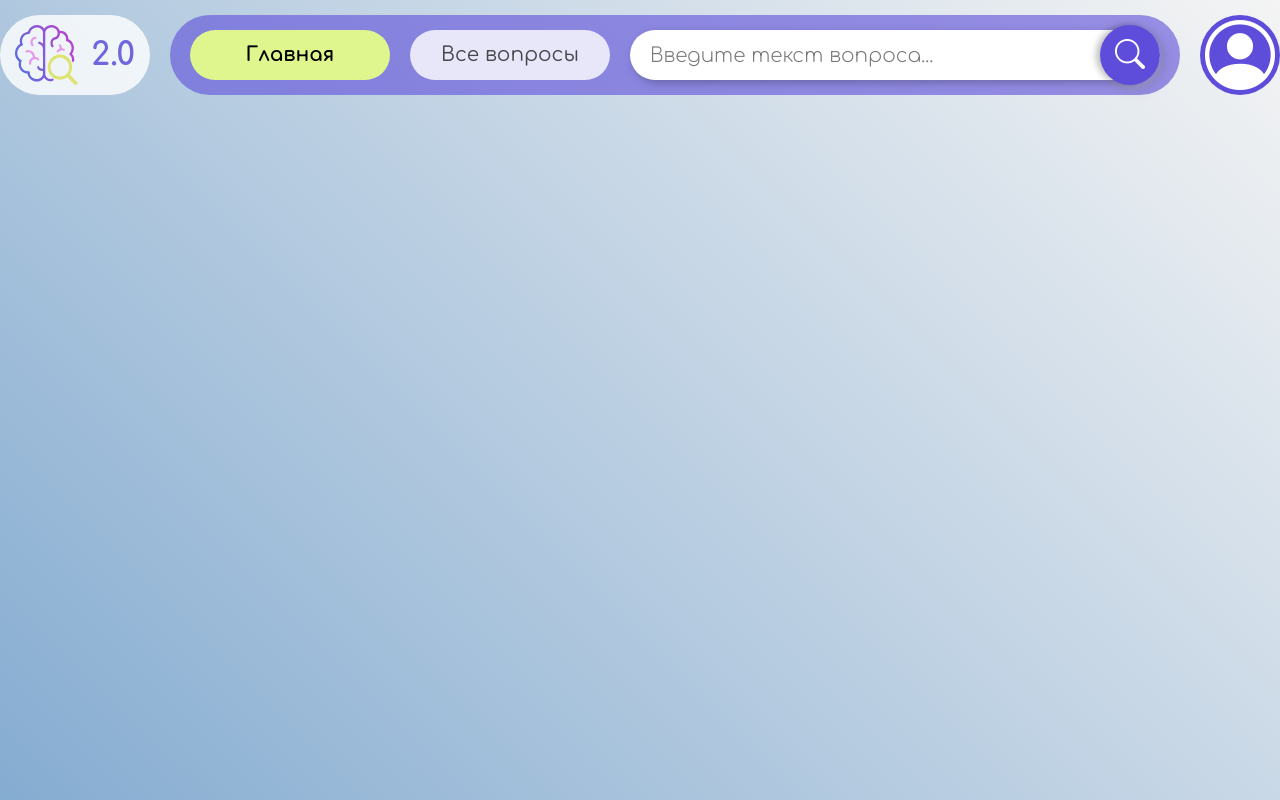
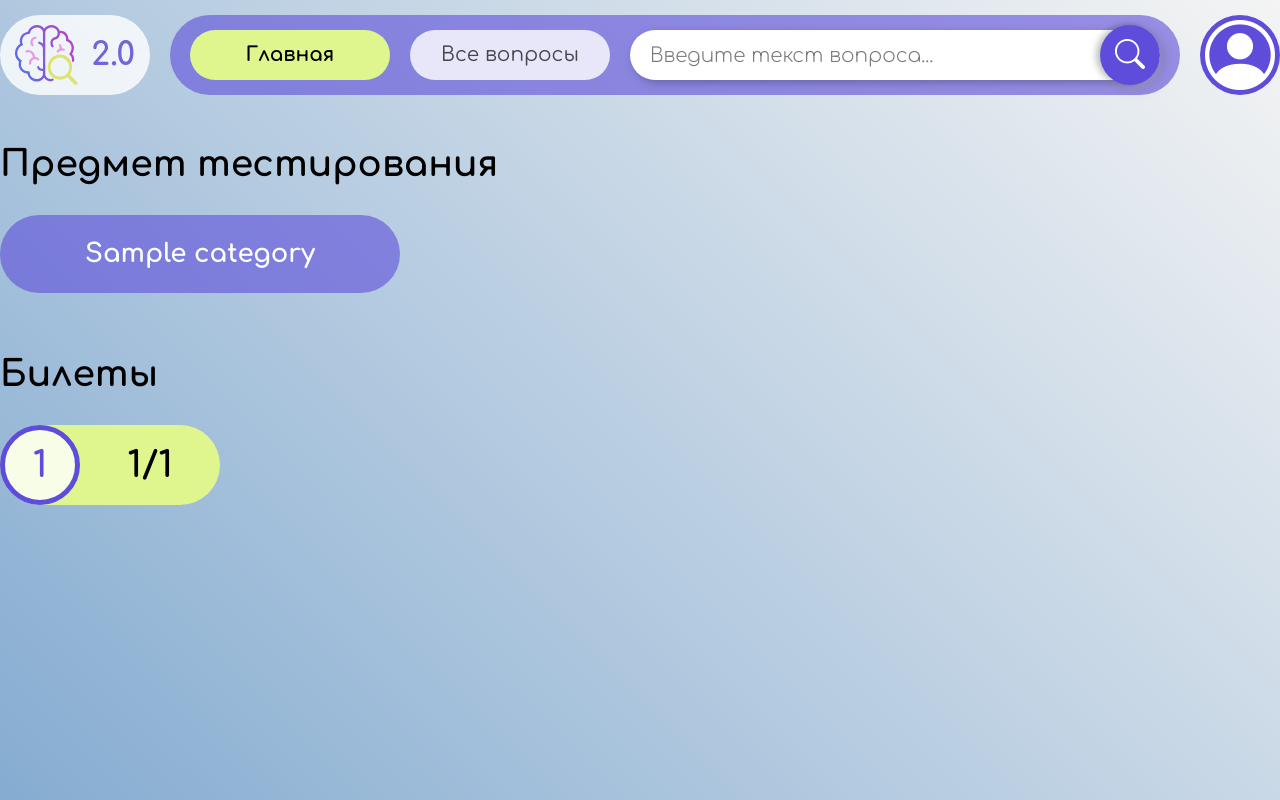
Before and after one commit to KRamenskii/olympox, a Django app: page /home in a window 1280 px wide. Run offline with Django 5.2, Linux system fonts and the light colour scheme; tables that the repository leaves empty hold one stand-in row (values such as "Sample post").

Commit message:
Add: Add home page layout and ticket navigation

```diff
--- a/core/templates/core/home.html
+++ b/core/templates/core/home.html
@@ -6,4 +6,88 @@
 
 {% block content %}
 
+<section class="home-page">
+    <section class="home-section home-categories-section">
+        <h1 class="home-section__title">Предмет тестирования</h1>
+
+        <div class="category-scroll">
+            <div class="category-grid">
+                {% for category in categories %}
+                    <a href="?category={{ category.id }}" class="category-card {% if category.id == selected_category.id %}active{% endif %}">
+                        {{ category.title }}
+                    </a>
+                {% endfor %}
+            </div>
+        </div>
+    </section>
+    <section class="home-section home-section--tickets">
+        <h2 class="home-section__title">Билеты</h2>
+
+        <div class="ticket-scroll">
+            <div class="ticket-grid">
+                {% for ticket in tickets %}
+                    <a href="#" class="ticket-card">
+                        <span class="ticket-card__number">
+                            {{ ticket.number }}
+                        </span>
+                        <span class="ticket-card__progress">
+                            {{ ticket.correct_question_count }}/{{ ticket.question_count }}
+                        </span>
+                    </a>
+                {% empty %}
+                    <div class="empty-message">
+                        Для выбранной категории билеты пока не добавлены
+                    </div>
+                {% endfor %}
+            </div>
+        </div>
+    </section>
+</section>
+
 {% endblock %}
+
+{% block scripts %}
+<script>
+    function enableDragScroll(selector) {
+        const slider = document.querySelector(selector);
+
+        if (!slider) return;
+
+        let isDown = false;
+        let startX = 0;
+        let scrollLeft = 0;
+
+        slider.addEventListener('mousedown', function (event) {
+            isDown = true;
+            slider.classList.add('is-dragging');
+
+            startX = event.pageX - slider.offsetLeft;
+            scrollLeft = slider.scrollLeft;
+        });
+
+        slider.addEventListener('mouseleave', function () {
+            isDown = false;
+            slider.classList.remove('is-dragging');
+        });
+
+        slider.addEventListener('mouseup', function () {
+            isDown = false;
+            slider.classList.remove('is-dragging');
+        });
+
+        slider.addEventListener('mousemove', function (event) {
+            if (!isDown) return;
+
+            event.preventDefault();
+
+            const x = event.pageX - slider.offsetLeft;
+            const walk = (x - startX) * 1.5;
+
+            slider.scrollLeft = scrollLeft - walk;
+        });
+    }
+
+    enableDragScroll('.category-grid');
+    enableDragScroll('.ticket-grid');
+</script>
+{% endblock %}
--- a/core/views.py
+++ b/core/views.py
@@ -1,4 +1,41 @@
-from django.shortcuts import render
+from django.shortcuts import render, get_object_or_404
+from django.db.models import Count, Q
+from testing.models import Category
+
 
 def home(request):
-    return render(request, 'core/home.html')
+    categories = Category.objects.all()
+
+    selected_category_id = request.GET.get('category')
+
+    if selected_category_id:
+        selected_category = get_object_or_404(Category, id=selected_category_id)
+    else:
+        selected_category = categories.first()
+
+    tickets = []
+
+    if selected_category:
+        tickets = (
+            selected_category.tickets
+            .annotate(
+                question_count=Count(
+                    'ticket_questions',
+                    distinct=True
+                ),
+                correct_question_count=Count(
+                    'ticket_questions__question',
+                    filter=Q(ticket_questions__question__answers__is_correct=True),
+                    distinct=True
+                )
+            )
+            .order_by('number')
+        )
+
+    context = {
+        'categories': categories,
+        'selected_category': selected_category,
+        'tickets': tickets,
+    }
+
+    return render(request, 'core/home.html', context)
--- a/static/css/style.css
+++ b/static/css/style.css
@@ -1,5 +1,6 @@
 :root {
     --font-main: "Comfortaa", sans-serif;
+    --container-width: 1468px;
 
     --color-accent-violet: #5E4DDB;
     --color-accent-yellow: #DFF68E;
@@ -206,3 +207,189 @@ body {
     line-height: 1;
     color: white;
 }
+
+
+
+
+
+/* Home page */
+
+.home-page {
+    max-width: var(--container-width);
+    margin: 0 auto;
+    padding: 50px 0;
+}
+
+.home-section + .home-section {
+    margin-top: 50px;
+}
+
+.home-section__title {
+    /* padding-left: calc((100vw - var(--container-width)) / 2); */
+    margin: 0 0 30px 0;
+
+    font-size: 36px;
+    font-weight: 700;
+    line-height: 1.1;
+
+    color: #000000;
+}
+
+/* Categories */
+
+.category-scroll {
+    width: 100vw;
+    margin-left: calc(50% - 50vw);
+    overflow: hidden;
+}
+
+.category-grid {
+    display: flex;
+    gap: 30px;
+
+    overflow-x: auto;
+    overflow-y: hidden;
+
+    padding-left: calc((100vw - var(--container-width)) / 2);
+    padding-right: calc((100vw - var(--container-width)) / 2);
+
+    padding-bottom: 12px;
+
+    scrollbar-width: none;
+}
+
+.category-grid::-webkit-scrollbar {
+    display: none;
+}
+
+.category-card {
+    flex: 0 0 400px;
+    padding: 25px;
+    line-height: 1.5;
+
+    display: flex;
+    align-items: center;
+    justify-content: center;
+
+    text-align: center;
+
+    border-radius: 40px;
+    background: var(--color-accent-yellow);
+
+    color: #000000;
+    font-size: 26px;
+    font-weight: 700;
+    line-height: 1.1;
+
+    text-decoration: none;
+
+    transition: 0.2s ease;
+}
+
+.category-card:hover {
+    transform: translateY(10px);
+    color: #000000;
+}
+
+.category-card.active {
+    background: rgba(94, 77, 219, 0.6);
+    color: #ffffff;
+}
+
+/* Tickets */
+
+.ticket-scroll {
+    width: 100vw;
+    margin-left: calc(50% - 50vw);
+    overflow: hidden;
+}
+
+.ticket-grid {
+    height: calc(100vh - 600px);
+    min-height: 190px;
+    display: flex;
+    flex-direction: column;
+    flex-wrap: wrap;
+    align-content: flex-start;
+    gap: 30px;
+    overflow-x: auto;
+    overflow-y: hidden;
+    padding-left: calc((100vw - var(--container-width)) / 2);
+    padding-right: calc((100vw - var(--container-width)) / 2);
+    padding-bottom: 12px;
+    scrollbar-width: none;
+}
+
+.ticket-grid::-webkit-scrollbar {
+    display: none;
+}
+
+.ticket-card {
+    width: 220px;
+    height: 80px;
+    flex: 0 0 80px;
+    display: flex;
+    align-items: center;
+    border-radius: 40px;
+    background: var(--color-accent-yellow);
+    color: #000000;
+    text-decoration: none;
+    transition: 0.2s ease;
+}
+
+.ticket-card:hover {
+    transform: translateY(3px);
+    color: #000000;
+}
+
+.ticket-card__number {
+    width: 80px;
+    height: 80px;
+
+    flex-shrink: 0;
+
+    display: flex;
+    align-items: center;
+    justify-content: center;
+
+    border: 5px solid var(--color-accent-violet);
+    border-radius: 50%;
+
+    background: rgba(255, 255, 255, 0.8);
+
+    color: var(--color-accent-violet);
+    font-size: 36px;
+    font-weight: 700;
+    line-height: 1;
+}
+
+.ticket-card__progress {
+    flex: 1;
+
+    display: flex;
+    align-items: center;
+    justify-content: center;
+
+    font-size: 36px;
+    font-weight: 700;
+    line-height: 1;
+}
+
+/* Empty */
+
+.empty-message {
+    color: #000000;
+    font-size: 24px;
+    font-weight: 700;
+}
+
+.category-grid,
+.ticket-grid {
+    cursor: grab;
+    user-select: none;
+}
+
+.category-grid.is-dragging,
+.ticket-grid.is-dragging {
+    cursor: grabbing;
+}
```
